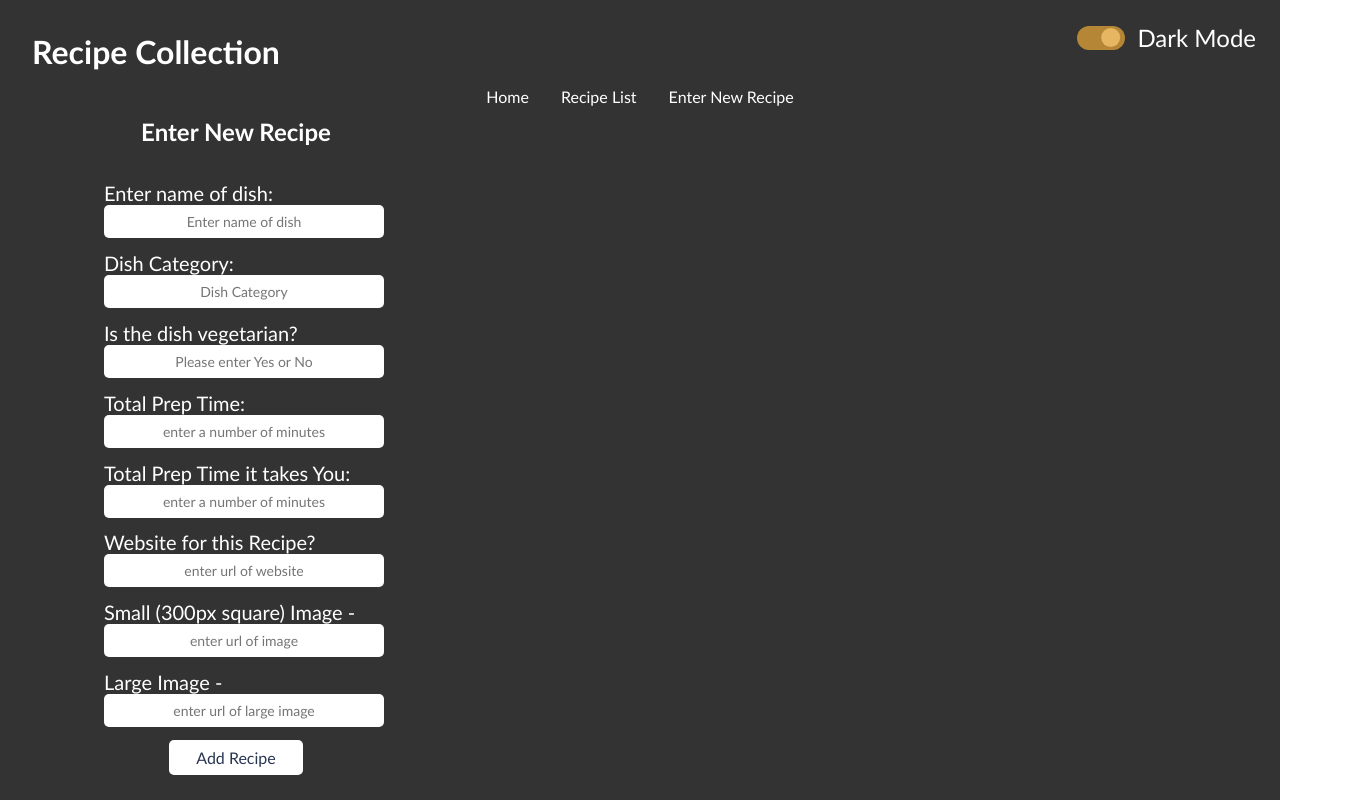
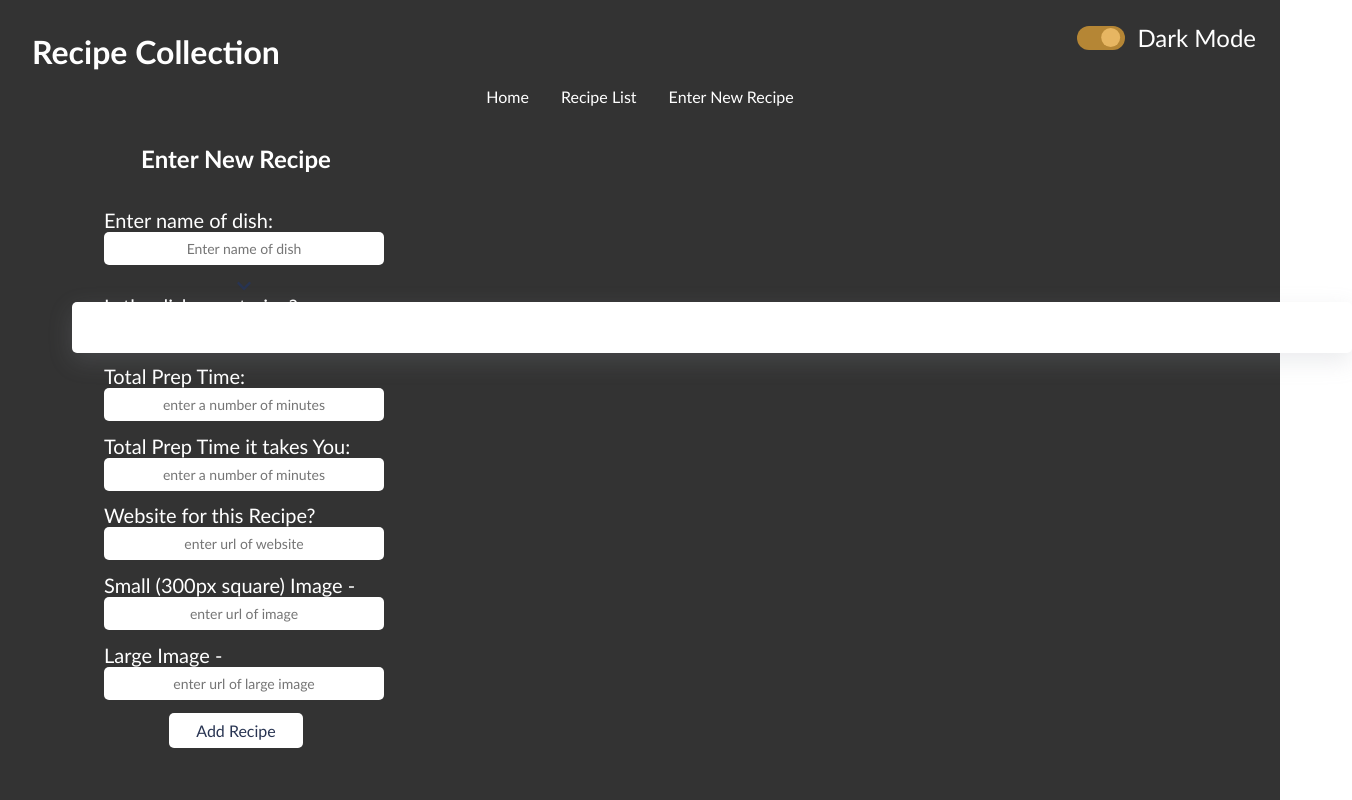
Before and after one commit to jawajamaa/react-project-recipe, a React (Create React App) app: page /NewRecipe in a window 1280 px wide. Shown: the top 800 px of the page, 1352 px wide, since content can reach past the window. Built offline with nearby package versions, Linux system fonts and the light colour scheme; data requests are answered from the project's data file.

Commit message:
add beginnings of dropdown for food categories

```diff
--- a/package.json
+++ b/package.json
@@ -8,6 +8,7 @@
     "@testing-library/user-event": "^13.5.0",
     "react": "^18.2.0",
     "react-dom": "^18.2.0",
+    "react-icons": "^5.2.1",
     "react-router-dom": "^6.22.1",
     "react-scripts": "5.0.1",
     "web-vitals": "^2.1.4"
--- /dev/null
+++ b/src/components/Dropdown/Dropdown.css
@@ -0,0 +1 @@
+l
--- /dev/null
+++ b/src/components/Dropdown/Dropdown.js
@@ -0,0 +1,21 @@
+import React from "react";
+import DropdownButton from "./DropdownButton";
+import DropdownContent from "./DropdownContent";
+
+function Dropdown({ buttonText, content }) {
+    // console.log(`${buttonText}`)
+    console.log(buttonText)
+    console.log(content)
+
+    return(
+        <div>
+            <DropdownButton
+                buttonText = { buttonText }
+            />
+            <DropdownContent
+                content = { content }
+            />
+            </div>
+    )
+};
+export default Dropdown;
--- /dev/null
+++ b/src/components/Dropdown/DropdownButton.css
@@ -0,0 +1,39 @@
+.dropdown-btn{
+    display: flex;
+    align-items: center;
+    width: fit-content;
+    padding: 1rem;
+    background-color: var(--light-background-color);
+    border-radius: 5px;
+    box-shadow: rgba(149, 157, 165, 0.2) 0px 8px 24px;
+    cursor: pointer;
+}
+
+/* .dropdown-btn-light{
+    display: flex;
+    align-items: center;
+    width: fit-content;
+    padding: 1rem;
+    background-color: var(--background-color);
+    border-radius: 5px;
+    box-shadow: rgba(149, 157, 165, 0.2) 0px 8px 24px;
+    cursor: pointer;
+} */
+
+.dropdown-icon-dark{
+    display: flex;
+    align-items: center;
+    justify-content: center;
+    margin-left: 1rem;
+    /* background-color: var(--primary-text-color); */
+    color:var(--secondary-text-color);
+}
+
+.dropdown-icon-light{
+    display: flex;
+    align-items: center;
+    justify-content: center;
+    margin-left: 1rem;
+    background-color: var(--secondary-text-color);
+    /* color:var(--primary-text-color); */
+}
--- /dev/null
+++ b/src/components/Dropdown/DropdownButton.js
@@ -0,0 +1,20 @@
+import React from "react";
+import { FaChevronDown } from "react-icons/fa";
+import { useTheme } from "../../ThemeContext";
+import "./DropdownButton.css";
+
+function DropdownButton({ children }) {
+    const { isDark } = useTheme();
+    const dropdownIconClass = `dropdown-icon-${isDark ? "dark" : "light"}`;
+    const dropdownBtnClass = `dropdown-btn-${isDark ? "dark" : "light"}`;
+
+    return(
+        <div className = { dropdownBtnClass } >
+            { children }
+            <span className = { dropdownIconClass }>
+                <FaChevronDown />
+            </span>
+        </div>
+    )
+};
+export default DropdownButton;
--- /dev/null
+++ b/src/components/Dropdown/DropdownContent.css
@@ -0,0 +1,21 @@
+.dropdown-content{
+    position: absolute;
+    min-width: 100%;
+    display: flex;
+    flex-direction: column;
+    align-items: center;
+    padding: 1rem;
+    margin-top: 0.5rem;
+    background-color: white;
+    border-radius: 5px;
+    box-shadow: rgba(149, 157, 165, 0.2) 0px 8px 24px;
+    max-height: 40vh;
+    overflow-y: scroll;
+    scrollbar-width: none;
+    -ms-overflow-style: none;
+}
+
+.dropdown-content::webkit-scrollbar{
+    width: 0;
+    height: 0;
+}
--- /dev/null
+++ b/src/components/Dropdown/DropdownContent.js
@@ -0,0 +1,15 @@
+import React from "react";
+import "./DropdownContent.css";
+
+function DropdownContent({ content }) {
+
+    // console.log(children)
+    console.log(content)
+
+    return(
+        <div className = "dropdown-content">
+            { content }
+        </div>
+    )
+};
+export default DropdownContent;
--- a/src/components/NewRecipe.js
+++ b/src/components/NewRecipe.js
@@ -2,6 +2,7 @@ import { useState } from "react";
 import { useOutletContext } from "react-router-dom";
 import { useTheme } from "../ThemeContext";
 import { useRecipes } from "../RecipesContext";
+import Dropdown from "./Dropdown/Dropdown";
 import "./NewRecipe.css";
 
 function NewRecipe() {
@@ -76,6 +77,8 @@ function NewRecipe() {
             });
     }
 
+    const foodCategories = ["Appetizer", "Breakfast", "Desert", "Dinner", "Lunch", "Snack"]
+
     return(
         <div className = { className } >
             <form onSubmit = { handleSubmit }>
@@ -92,7 +95,13 @@ function NewRecipe() {
                             onChange = { handleChange }
                         />
                         </label>
-                        <label>Dish Category:
+                        <div className = "dropdown">
+                            <Dropdown
+                                buttonText = "Select Recipe Category"
+                                content = {<p>Hello World!!</p>}
+                            />
+                        </div>
+                        {/* <label>Dish Category:
                         <input
                             type = "text"
                             name = "category"
@@ -100,7 +109,7 @@ function NewRecipe() {
                             value = { category }
                             onChange = { handleChange }
                         />
-                        </label>
+                        </label> */}
                         <label>Is the dish vegetarian?
                         <input
                             type = "text"
```
Also changed, not shown: src/components/Dropdown/DropdownItem.js (added, +9 -0 lines), src/components/Dropdown/DropdownItem.css (added), 1 other file (tests, documents, lock files or other folders).
